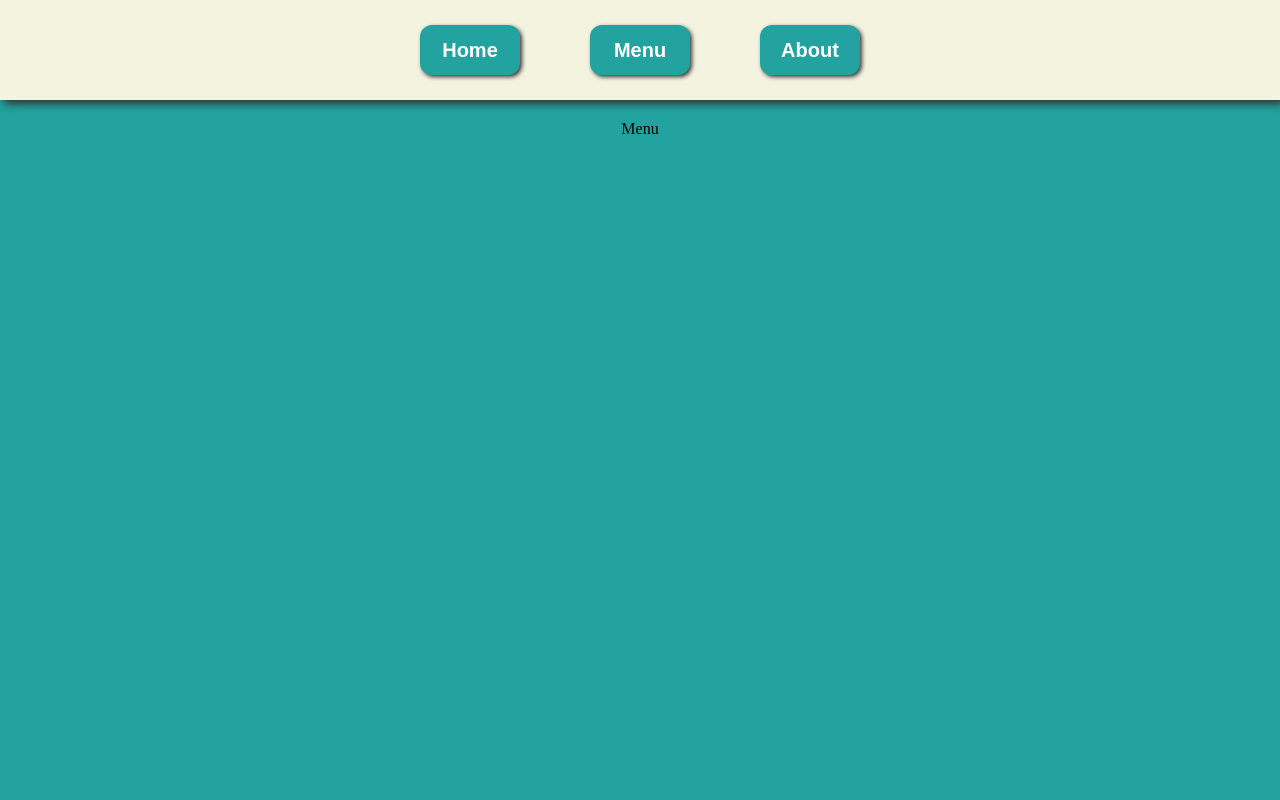
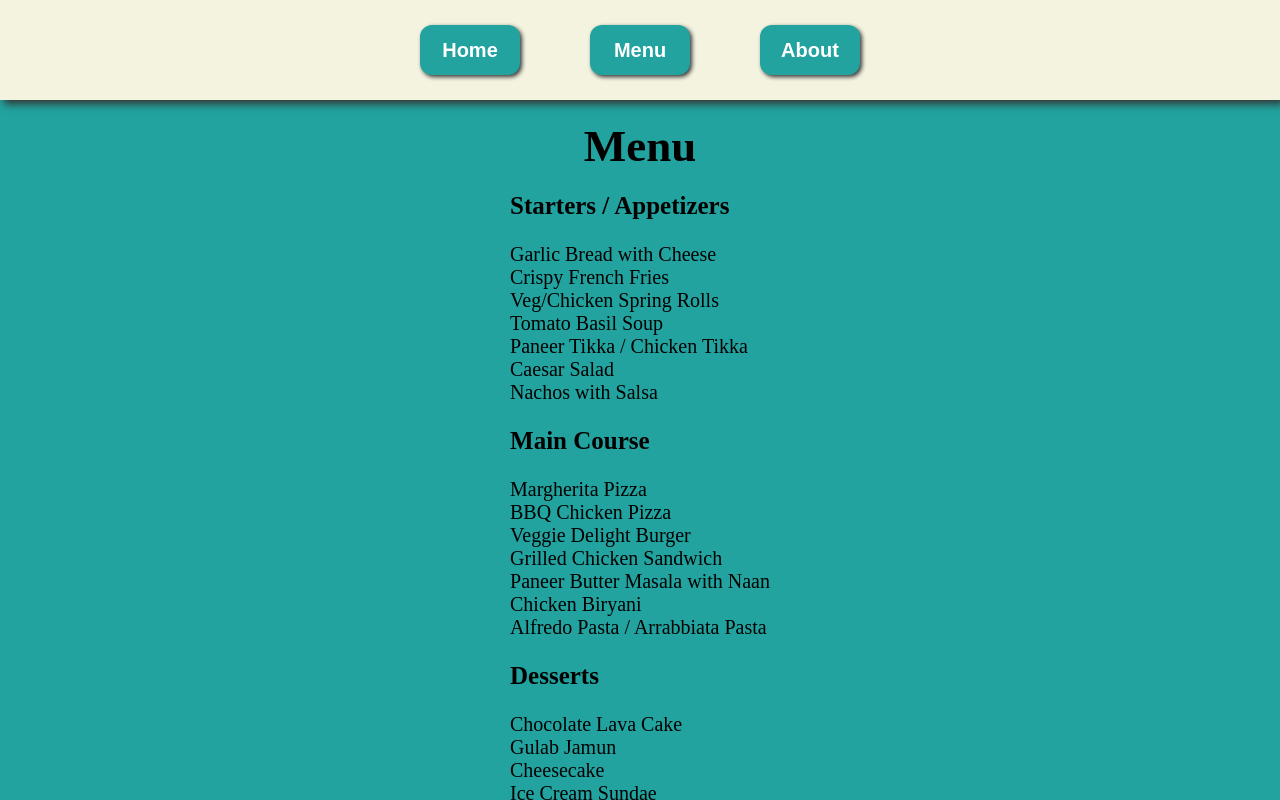
Before and after one commit to TheRookiexe/Restaurant_page, a website built with webpack: page src/template.html in a window 1280 px wide. Both pictures are taken after a click on the button "Menu". Shown: the top 800 px of the page. Built offline with nearby package versions, Linux system fonts and the light colour scheme.

Commit message:
added the menu page Module

```diff
--- a/src/components/menu-page.js
+++ b/src/components/menu-page.js
@@ -5,6 +5,42 @@ function menuPg(){
     menuHeader.classList.add('munHdDiv');
     menuHeader.textContent = "Menu";
     contentDiv.appendChild(menuHeader);
+    const list = document.createElement('div');
+    list.classList.add('list');
+    list.innerHTML = `<p class="title">Starters / Appetizers</p>
+Garlic Bread with Cheese
+Crispy French Fries
+Veg/Chicken Spring Rolls
+Tomato Basil Soup
+Paneer Tikka / Chicken Tikka
+Caesar Salad
+Nachos with Salsa
+
+<p class="title">Main Course</p>
+Margherita Pizza
+BBQ Chicken Pizza
+Veggie Delight Burger
+Grilled Chicken Sandwich
+Paneer Butter Masala with Naan
+Chicken Biryani
+Alfredo Pasta / Arrabbiata Pasta
+
+<p class="title">Desserts</p>
+Chocolate Lava Cake
+Gulab Jamun
+Cheesecake
+Ice Cream Sundae
+Brownie with Ice Cream
+Rasmalai
+
+<p class="title">Drinks / Beverages</p>
+Cold Coffee
+Fresh Lime Soda
+Cappuccino
+Soft Drinks
+Fresh Juice
+`;
+contentDiv.appendChild(list);
 
 }
 
--- a/src/styles.css
+++ b/src/styles.css
@@ -70,3 +70,18 @@ button {
   font-size: 1.3em;
   color: #021624;
 }
+
+.munHdDiv {
+    font-weight: bold;
+    font-size: 45px;
+}
+
+.list {
+    white-space: pre-line;
+    font-size: 20px;
+}
+
+.title {
+    font-weight: bold;
+    font-size: 25px;
+}
```
